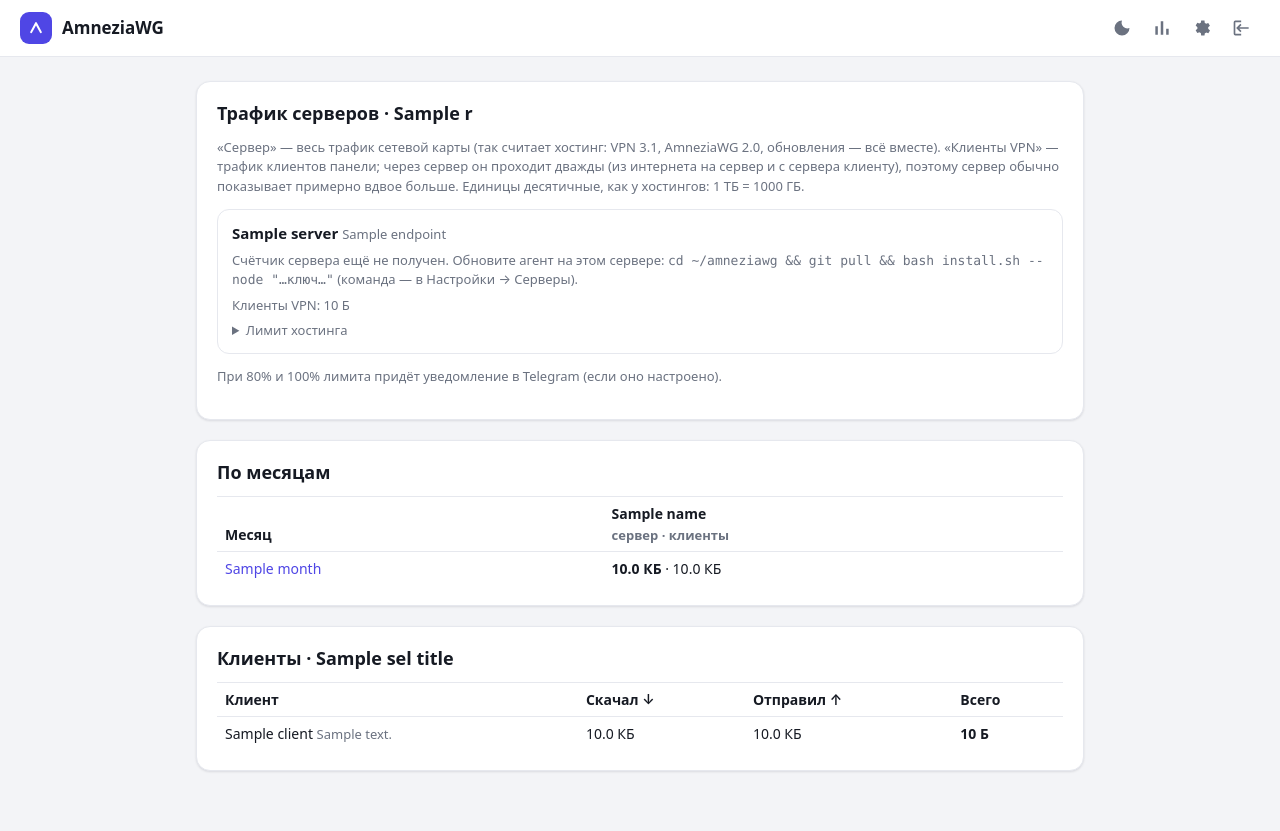
After one commit to g79175929220-tech/amneziawg, a Flask app: template panel/templates/traffic.html in a window 1280 px wide. The commit adds this page. Run offline with Flask 3, Linux system fonts and the light colour scheme; the visitor is signed in with stand-in values (Sample User, id 1); the template is opened without the code that fills it: most values are stand-ins (such as "Sample title", 1, 10 or a date in 2020).

Commit message:
Трафик по месяцам, по серверам и лимит хостинга
Страница «Трафик»: по каждому серверу за месяц — весь трафик сетевой карты
(как считает хостинг) и трафик клиентов VPN, полоса лимита (по умолчанию
1 ТБ, вход+выход или только исходящий) и прогноз на конец месяца; таблица
по месяцам с итогом; клиенты за месяц. Уведомления в Telegram при 80% и
100%, трафик серверов в утренней сводке. Агент дополнительного сервера
отдаёт счётчики сетевой карты вместе с dump.

Учёт клиентов больше не принимает устаревший снимок счётчиков за сброс
(его могли прочитать до более свежего учёта под блокировкой).

Co-Authored-By: Claude Opus 5.5 <noreply@anthropic.com>
Claude-Session: https://claude.ai/code/session_016ttngmJuj58CJCaLmrVGKT

```diff
--- a/panel/app.py
+++ b/panel/app.py
@@ -68,7 +68,17 @@ def ago(ts):
     return f"{d // 86400} д назад"
 
 
-app.jinja_env.filters.update(bytes=human_bytes, ago=ago)
+def dec_bytes(n):
+    """Десятичные единицы, как у хостингов: 1 ТБ = 10^12 байт."""
+    n = n or 0
+    for unit in ["Б", "КБ", "МБ", "ГБ", "ТБ"]:
+        if n < 1000:
+            return f"{n:.0f} {unit}" if unit == "Б" else f"{n:.1f} {unit}"
+        n /= 1000
+    return f"{n:.1f} ПБ"
+
+
+app.jinja_env.filters.update(bytes=human_bytes, ago=ago, dbytes=dec_bytes)
 
 
 def csrf_token():
@@ -451,6 +461,101 @@ def download(cid):
                              "X-Content-Type-Options": "nosniff", "Cache-Control": "no-store"})
 
 
+MONTHS = ["", "январь", "февраль", "март", "апрель", "май", "июнь", "июль", "август",
+          "сентябрь", "октябрь", "ноябрь", "декабрь"]
+QUOTA_MODES = {"total": "входящий + исходящий", "out": "только исходящий", "in": "только входящий"}
+
+
+def month_title(period):
+    y, m = period.split("-")
+    return f"{MONTHS[int(m)]} {y}"
+
+
+def quota_used(cell, mode):
+    if mode == "out":
+        return cell.get("if_tx", 0)
+    if mode == "in":
+        return cell.get("if_rx", 0)
+    return cell.get("if_rx", 0) + cell.get("if_tx", 0)
+
+
+def traffic_report(state):
+    """Сводка трафика: по серверам за текущий месяц (с прогнозом), по месяцам, по клиентам."""
+    period = awg._period()
+    tr = state.get("traffic", {})
+    srvs = [(awg.LOCAL, state["server"])] + [(n["id"], n) for n in state.get("nodes", [])]
+    lt = time.localtime()
+    days_in = (time.mktime((lt.tm_year + lt.tm_mon // 12, lt.tm_mon % 12 + 1, 1, 0, 0, 0, 0, 0, -1))
+               - time.mktime((lt.tm_year, lt.tm_mon, 1, 0, 0, 0, 0, 0, -1)))
+    elapsed = time.time() - time.mktime((lt.tm_year, lt.tm_mon, 1, 0, 0, 0, 0, 0, -1))
+    since = state.get("traffic_since", {})
+    cur = []
+    for nid, srv in srvs:
+        cell = tr.get(period, {}).get(nid, {})
+        mode = srv.get("quota_mode", "total")
+        quota = int(float(srv.get("quota_tb", 1)) * 10**12)
+        used = quota_used(cell, mode)
+        # Прогноз до конца месяца — по средней скорости с начала учёта в этом месяце.
+        start = max(since.get(nid, 0), time.time() - elapsed)
+        span = max(time.time() - start, 1)
+        forecast = used + used / span * max(days_in - elapsed, 0) if span > 3600 else None
+        cur.append({
+            "id": nid, "name": awg.server_name(state, nid), "endpoint": f"{srv['endpoint']}:{srv['port']}",
+            "cell": cell, "mode": mode, "quota": quota, "quota_tb": srv.get("quota_tb", 1), "used": used,
+            "pct": used / quota * 100 if quota else None, "forecast": forecast,
+            "since": since.get(nid), "partial": since.get(nid, 0) > time.time() - elapsed,
+            "has_if": nid in state.get("ifstat", {}),
+        })
+    months = []
+    for m in sorted(set(tr) | {period}, reverse=True):
+        row = {"period": m, "title": month_title(m), "cells": [], "if_total": 0, "vpn_total": 0}
+        for nid, srv in srvs:
+            cell = tr.get(m, {}).get(nid, {})
+            iff = cell.get("if_rx", 0) + cell.get("if_tx", 0)
+            vpn = cell.get("rx", 0) + cell.get("tx", 0)
+            row["cells"].append({"if": iff, "vpn": vpn, "used": quota_used(cell, srv.get("quota_mode", "total"))})
+            row["if_total"] += iff
+            row["vpn_total"] += vpn
+        months.append(row)
+    return {"period": period, "title": month_title(period), "servers": cur, "months": months,
+            "names": [awg.server_name(state, nid) for nid, _ in srvs]}
+
+
+@app.route("/traffic", methods=["GET", "POST"])
+def traffic():
+    if request.method == "POST":
+        with awg._lock:
+            state = awg.load()
+            try:
+                srv = awg.server_by_id(state, request.form["id"])
+                q = float(request.form.get("quota_tb", "0").replace(",", ".") or 0)
+                if q < 0 or q > 1000:
+                    raise ValueError("Лимит — от 0 до 1000 ТБ")
+                mode = request.form.get("quota_mode", "total")
+                if mode not in QUOTA_MODES:
+                    raise ValueError("Неизвестный способ подсчёта")
+                srv["quota_tb"], srv["quota_mode"] = q, mode
+                awg.save(state)
+                flash("Лимит сохранён", "ok")
+            except (KeyError, ValueError) as e:
+                flash(str(e), "err")
+        return redirect(url_for("traffic"))
+    state = awg.load()
+    rep = traffic_report(state)
+    sel = request.args.get("m") or rep["period"]
+    if not re.fullmatch(r"\d{4}-\d{2}", sel):
+        sel = rep["period"]
+    clients = []
+    for c in state["clients"]:
+        rx, tx = c.get("monthly", {}).get(sel, [0, 0])
+        if rx or tx:
+            clients.append({"name": c["name"], "server": awg.server_name(state, awg.node_id(c)),
+                            "rx": rx, "tx": tx, "total": rx + tx, "note": c.get("note", "")})
+    clients.sort(key=lambda x: -x["total"])
+    return render_template("traffic.html", r=rep, sel=sel, sel_title=month_title(sel), clients=clients,
+                           modes=QUOTA_MODES)
+
+
 @app.route("/settings", methods=["GET", "POST"])
 def settings():
     if request.method == "POST":
--- a/panel/static/style.css
+++ b/panel/static/style.css
@@ -281,3 +281,20 @@ pre.copyable { white-space: pre-wrap; word-break: break-all; font-size: 12px; us
 .srv-tag { font-size: 11px; padding: 0 6px; border-radius: 5px; background: rgb(127 127 127 / .14); }
 .qr-node { display: flex; align-items: center; gap: 8px; margin: 0 0 10px; }
 .qr-node select { flex: 1; }
+
+.srvq-grid { display: grid; grid-template-columns: repeat(auto-fit, minmax(280px, 1fr)); gap: 12px; margin: 12px 0; }
+.srvq { border: 1px solid var(--line); border-radius: 12px; padding: 12px 14px; display: grid; gap: 6px; }
+.srvq.warn { border-color: var(--warn); }
+.srvq.over { border-color: var(--err); }
+.srvq-big { font-size: 22px; font-weight: 700; }
+.srvq-big .muted { font-size: 14px; font-weight: 400; }
+.bar.big { display: block; height: 8px; border-radius: 4px; background: var(--soft); overflow: hidden; }
+.bar.big i { display: block; height: 100%; background: var(--acc); }
+.srvq.warn .bar.big i { background: var(--warn); }
+.srvq.over .bar.big i { background: var(--err); }
+.err { color: var(--err); }
+.table-wrap { overflow-x: auto; }
+table.traffic-table { width: 100%; border-collapse: collapse; font-size: 14px; }
+table.traffic-table th, table.traffic-table td { text-align: left; padding: 6px 8px; border-top: 1px solid var(--line); white-space: nowrap; }
+table.traffic-table th { font-weight: 600; vertical-align: bottom; }
+table.traffic-table tr.sel td { background: var(--acc-soft); }
--- a/panel/templates/base.html
+++ b/panel/templates/base.html
@@ -22,6 +22,9 @@
       <svg viewBox="0 0 24 24"><path d="M12 3a9 9 0 1 0 9 9 7 7 0 0 1-9-9z" fill="currentColor"/></svg>
     </button>
     {% if session.auth %}
+    <a class="icon-btn" href="{{ url_for('traffic') }}" title="Трафик по месяцам" aria-label="Трафик по месяцам">
+      <svg viewBox="0 0 24 24"><path d="M4 20V10h3v10zm6.5 0V4h3v16zM17 20v-7h3v7z" fill="currentColor"/></svg>
+    </a>
     <a class="icon-btn" href="{{ url_for('settings') }}" title="Настройки" aria-label="Настройки">
       <svg viewBox="0 0 24 24"><path d="M12 15.5a3.5 3.5 0 1 0 0-7 3.5 3.5 0 0 0 0 7zm7.4-2.5.1-1-.1-1 2.1-1.6-2-3.5-2.5 1a7 7 0 0 0-1.7-1L15 3h-4l-.4 2.6a7 7 0 0 0-1.7 1l-2.5-1-2 3.5L6.5 11l-.1 1 .1 1-2.1 1.6 2 3.5 2.5-1a7 7 0 0 0 1.7 1L11 21h4l.4-2.6a7 7 0 0 0 1.7-1l2.5 1 2-3.5z" fill="currentColor"/></svg>
     </a>
--- /dev/null
+++ b/panel/templates/traffic.html
@@ -0,0 +1,89 @@
+{% extends "base.html" %}
+{% block body %}
+<div class="card">
+  <h2>Трафик серверов · {{ r.title }}</h2>
+  <p class="muted small">«Сервер» — весь трафик сетевой карты (так считает хостинг: VPN 3.1, AmneziaWG 2.0,
+     обновления — всё вместе). «Клиенты VPN» — трафик клиентов панели; через сервер он проходит дважды
+     (из интернета на сервер и с сервера клиенту), поэтому сервер обычно показывает примерно вдвое больше.
+     Единицы десятичные, как у хостингов: 1 ТБ = 1000 ГБ.</p>
+  <div class="srvq-grid">
+    {% for sv in r.servers %}
+    <div class="srvq {% if sv.pct is not none and sv.pct >= 100 %}over{% elif sv.pct is not none and sv.pct >= 80 %}warn{% endif %}">
+      <div class="srvq-head"><b>{{ sv.name }}</b> <span class="muted small">{{ sv.endpoint }}</span></div>
+      {% if sv.has_if %}
+      <div class="srvq-big">{{ sv.used | dbytes }}{% if sv.quota %} <span class="muted">из {{ sv.quota | dbytes }}</span>{% endif %}</div>
+      {% if sv.quota %}
+      <div class="bar big"><i style="width: {{ [sv.pct, 100] | min }}%"></i></div>
+      <div class="small">{{ '%.0f' | format(sv.pct) }}% лимита ({{ modes[sv.mode] }})
+        {% if sv.forecast %} · прогноз на конец месяца: <b class="{% if sv.forecast > sv.quota %}err{% endif %}">{{ sv.forecast | dbytes }}</b>{% endif %}</div>
+      {% endif %}
+      <div class="muted small">↓ входящий {{ sv.cell.get('if_rx', 0) | dbytes }} · ↑ исходящий {{ sv.cell.get('if_tx', 0) | dbytes }}
+        · клиенты VPN {{ (sv.cell.get('rx', 0) + sv.cell.get('tx', 0)) | dbytes }}</div>
+      {% if sv.partial %}<div class="muted small">⚠ Учёт начат {{ sv.since | ago }} — трафик до этого момента в этом месяце не виден
+        (точная цифра — в панели хостинга).</div>{% endif %}
+      {% else %}
+      <div class="muted small">Счётчик сервера ещё не получен.
+        {% if sv.id != 'local' %}Обновите агент на этом сервере: <code>cd ~/amneziawg &amp;&amp; git pull &amp;&amp; bash install.sh --node "…ключ…"</code>
+        (команда — в Настройки → Серверы).{% endif %}</div>
+      <div class="muted small">Клиенты VPN: {{ (sv.cell.get('rx', 0) + sv.cell.get('tx', 0)) | dbytes }}</div>
+      {% endif %}
+      <details class="srvq-set">
+        <summary class="small">Лимит хостинга</summary>
+        <form method="post" class="form-grid">
+          <input type="hidden" name="csrf" value="{{ csrf_token() }}">
+          <input type="hidden" name="id" value="{{ sv.id }}">
+          <label>ТБ в месяц (0 — без лимита) <input name="quota_tb" type="number" min="0" step="any" value="{{ sv.quota_tb }}"></label>
+          <label>Хостинг считает <select name="quota_mode">
+            {% for k, v in modes.items() %}<option value="{{ k }}" {% if k == sv.mode %}selected{% endif %}>{{ v }}</option>{% endfor %}
+          </select></label>
+          <div><button>Сохранить</button></div>
+        </form>
+      </details>
+    </div>
+    {% endfor %}
+  </div>
+  <p class="muted small">При 80% и 100% лимита придёт уведомление в Telegram (если оно настроено).</p>
+</div>
+
+<div class="card">
+  <h2>По месяцам</h2>
+  <div class="table-wrap">
+  <table class="traffic-table">
+    <thead><tr><th>Месяц</th>{% for n in r.names %}<th>{{ n }}<br><span class="muted small">сервер · клиенты</span></th>{% endfor %}
+      {% if r.names|length > 1 %}<th>Итого<br><span class="muted small">сервер · клиенты</span></th>{% endif %}</tr></thead>
+    <tbody>
+    {% for m in r.months %}
+    <tr {% if m.period == sel %}class="sel"{% endif %}>
+      <td><a href="?m={{ m.period }}">{{ m.title }}</a></td>
+      {% for c in m.cells %}
+      {% set q = r.servers[loop.index0].quota %}
+      <td><b class="{% if q and c.used > q %}err{% endif %}">{{ c['if'] | dbytes }}</b> · {{ c.vpn | dbytes }}</td>
+      {% endfor %}
+      {% if r.names|length > 1 %}<td><b>{{ m.if_total | dbytes }}</b> · {{ m.vpn_total | dbytes }}</td>{% endif %}
+    </tr>
+    {% endfor %}
+    </tbody>
+  </table>
+  </div>
+</div>
+
+<div class="card">
+  <h2>Клиенты · {{ sel_title }}</h2>
+  {% if clients %}
+  <div class="table-wrap">
+  <table class="traffic-table">
+    <thead><tr><th>Клиент</th>{% if r.names|length > 1 %}<th>Сервер</th>{% endif %}<th>Скачал ↓</th><th>Отправил ↑</th><th>Всего</th></tr></thead>
+    <tbody>
+    {% for c in clients %}
+    <tr><td>{{ c.name }}{% if c.note %} <span class="muted small">{{ c.note }}</span>{% endif %}</td>
+      {% if r.names|length > 1 %}<td class="muted">{{ c.server }}</td>{% endif %}
+      <td>{{ c.tx | dbytes }}</td><td>{{ c.rx | dbytes }}</td><td><b>{{ c.total | dbytes }}</b></td></tr>
+    {% endfor %}
+    </tbody>
+  </table>
+  </div>
+  {% else %}
+  <p class="muted">За этот месяц данных нет (учёт по месяцам ведётся с момента обновления панели).</p>
+  {% endif %}
+</div>
+{% endblock %}
```
Also changed, not shown: panel/awg.py (+87 -4 lines), panel/jobs.py (+57 -0 lines), panel/nodes.py (+19 -2 lines), README.md, 1 other file.
